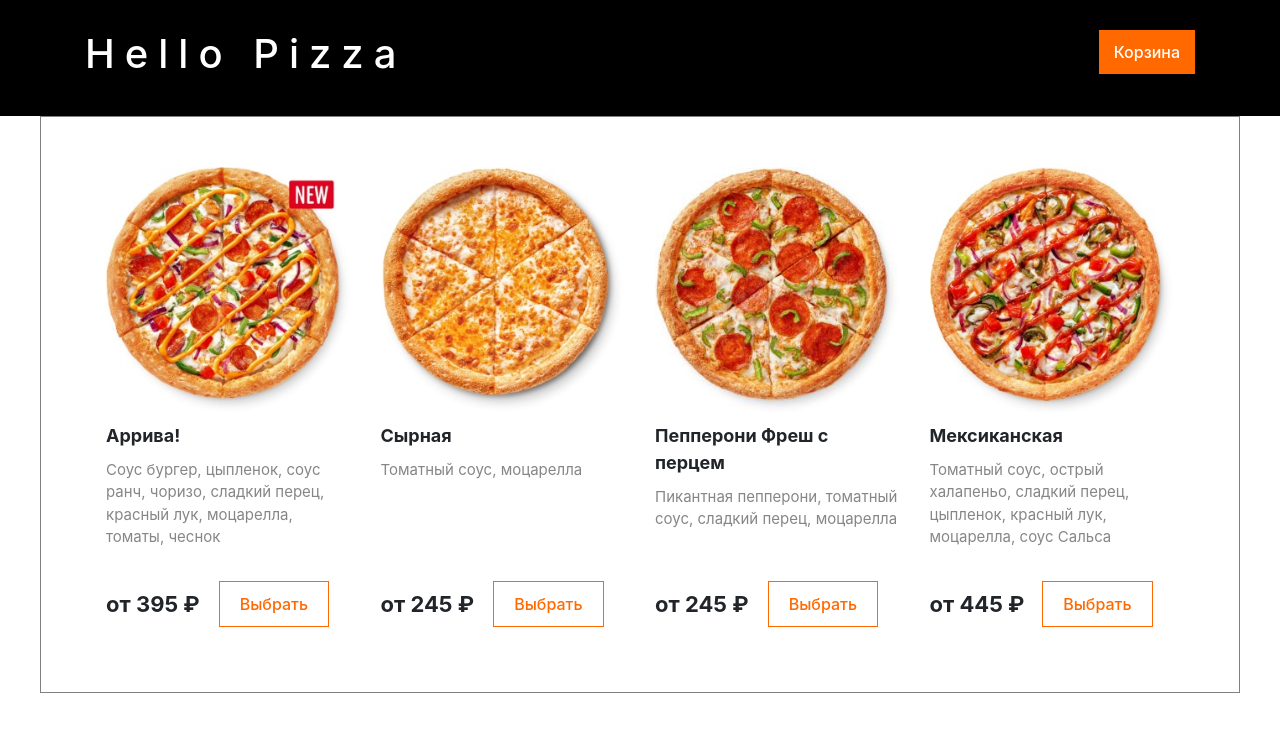
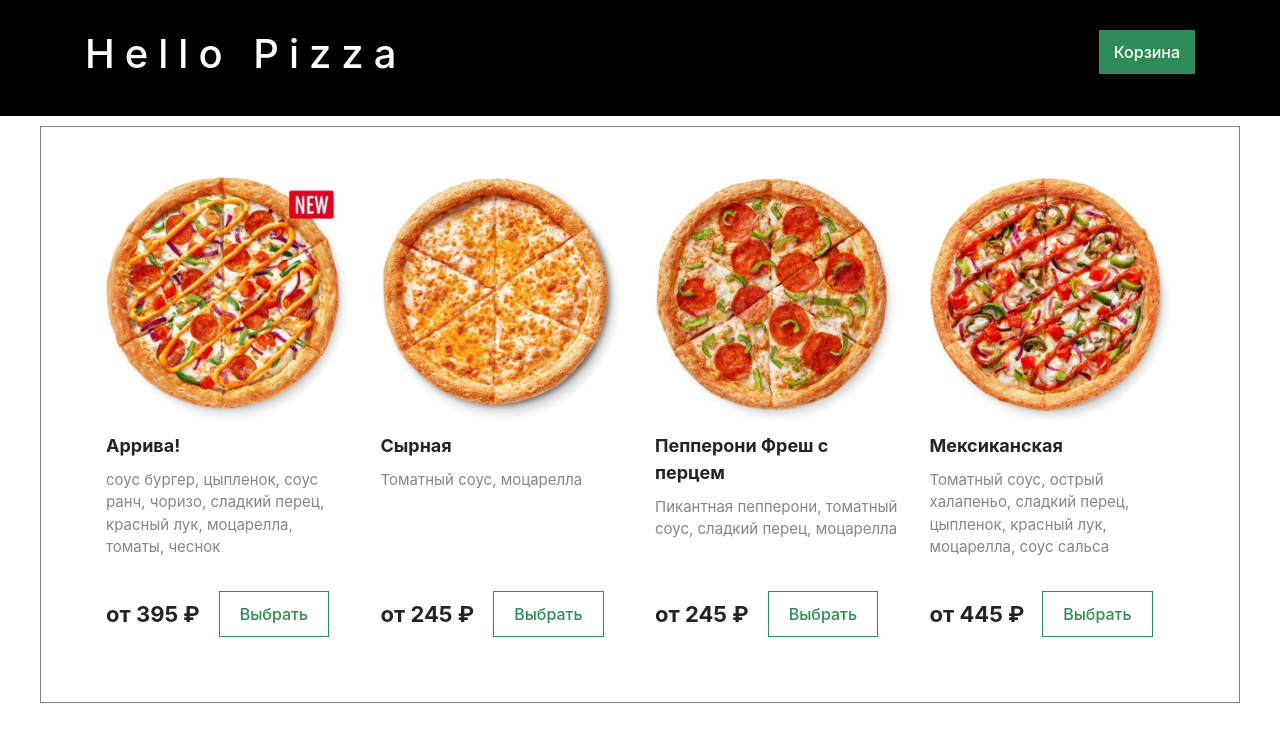
Before and after one commit to emoface1337/react-pizza, a React (Create React App) app: page / in a window 1280 px wide. Shown: the top 742 px of the page. Built offline with nearby package versions, Linux system fonts and the light colour scheme.

Commit message:
layout changes, toppings + ingredients improvements

```diff
--- a/src/components/Cart/Cart.sass
+++ b/src/components/Cart/Cart.sass
@@ -18,7 +18,6 @@
     & img
       width: 100%
       height: 100%
-
 
   &__product
     width: 60%
--- a/src/components/Header/Header.sass
+++ b/src/components/Header/Header.sass
@@ -17,7 +17,7 @@
     &__button
       color: #fff
       padding: 10px 15px
-      background-color: #ff6900
+      background-color: seagreen
 
       &:hover
-        background-color: darken(#ff6900, 5%)
+        background-color: darken(seagreen, 5%)
--- a/src/components/Menu/Menu.sass
+++ b/src/components/Menu/Menu.sass
@@ -1,5 +1,5 @@
 .menu
-  margin: 0 auto
+  margin: 10px auto
   width: 1200px
   padding: 50px 50px
   border: 1px solid gray
--- a/src/components/Menu/Product/Product.sass
+++ b/src/components/Menu/Product/Product.sass
@@ -36,14 +36,14 @@
     &-popup
 
       & button
-        color: #ff6900
+        color: seagreen
         padding: 10px 20px
         font-weight: 500
         background-color: white
-        border: 1px solid #ff6900
+        border: 1px solid seagreen
 
         &:hover
-          background-color: #ff6900
+          background-color: seagreen
           color: white
 
         &:focus
--- a/src/components/Popup/Ingredients/Ingredient.js
+++ b/src/components/Popup/Ingredients/Ingredient.js
@@ -1,19 +1,23 @@
 import React, {useState} from "react";
 import './Ingredient.sass'
 
-const Ingredient = ({ingredient, removeIngredient}) => {
+const Ingredient = ({ingredient, isLast, topping, removeIngredient}) => {
 
     const [isRemoved, setIsRemoved] = useState(false)
 
     return (
         <>
             {
+                ingredient ?
                     ingredient.isRemovable ?
-                    <button className={isRemoved ? "ingredients__item removed" : "ingredients__item"} onClick={() => {
+                        <button className={isRemoved ? "ingredients__item removed" : "ingredients__item"}
+                                onClick={() => {
                                     removeIngredient(ingredient)
                                     setIsRemoved(!isRemoved)
                                 }}>
+
                             {ingredient.name}
+
                             {
                                 isRemoved ?
                                     <i className="svg-icon">
@@ -36,9 +40,17 @@ const Ingredient = ({ingredient, removeIngredient}) => {
                                                   strokeLinejoin="round"/>
                                         </svg>
                                     </i>
-                        }, </button>
+                            }{isLast ? '' : ', '} </button>
                         :
-                    `${ingredient.name}, `
+                        ingredient.name + `${isLast ? '' : ', '}`
+                    :
+                    null
+            }
+            {
+                topping ?
+                    <span style={{fontWeight: 'bold'}}> + {topping.name}</span>
+                    :
+                    null
             }
         </>
     )
--- a/src/components/Popup/Ingredients/Ingredients.js
+++ b/src/components/Popup/Ingredients/Ingredients.js
@@ -1,7 +1,7 @@
 import React from "react";
 import Ingredient from "./Ingredient";
 
-const Ingredients = ({ingredients, removeIngredient, addedToppings}) => {
+const Ingredients = ({ingredients, addedToppings, removeIngredient}) => {
 
     return (
         <div className="pizza__ingredients">
@@ -11,8 +11,9 @@ const Ingredients = ({ingredients, removeIngredient, addedToppings}) => {
                         <Ingredient
                             key={index}
                             ingredient={ingredient}
+                            isLast={ingredients.length-1 === index}
+                            addedToppings={addedToppings}
                             removeIngredient={removeIngredient}
-                            addedToppings={addedToppings}
                         />
                     )
                 })
@@ -23,13 +24,15 @@ const Ingredients = ({ingredients, removeIngredient, addedToppings}) => {
                         return (
                             <Ingredient
                                 key={index}
-                                ingredient={topping}
+                                ingredient={undefined}
+                                topping={topping}
                             />
                         )
                     })
                     :
                     null
             }
+
         </div>
     )
 }
--- a/src/components/Popup/Popup.js
+++ b/src/components/Popup/Popup.js
@@ -27,7 +27,6 @@ const Popup = ({pizza, popupClose}) => {
         }
     }
 
-
     return (
         <div className="modal-popup">
             <div className="popup">
@@ -48,8 +47,8 @@ const Popup = ({pizza, popupClose}) => {
                                 </div>
                                 <Ingredients
                                     ingredients={pizza.ingredients}
+                                    addedToppings={addedToppings}
                                     removeIngredient={removeIngredient}
-                                    addedToppings={addedToppings}
                                 />
                                 {/*<div className="pizza__size">*/}
                                 {/*    <input type="radio" id="small"/><label htmlFor="small">Маленькая</label>*/}
--- a/src/components/Popup/Popup.sass
+++ b/src/components/Popup/Popup.sass
@@ -15,7 +15,6 @@
   margin: 10% auto
   background-color: white
   width: 900px
-  border-radius: 25px
   opacity: 1
   position: relative
 
@@ -39,9 +38,6 @@
   &-configurator
     padding: 30px 30px
     background-color: rgb(252, 252, 252)
-    border-top-right-radius: 20px
-    border-bottom-right-radius: 20px
-
 
   &__title
     font-size: 26px
@@ -76,7 +72,7 @@
       text-align: center
 
   &__add-cart
-    background-color: #ff6900
+    background-color: seagreen
     color: white
     font-size: 16px
     font-weight: 500
@@ -87,4 +83,4 @@
     width: 100%
 
     &:hover
-      background-color: darken(#ff6900, 5%)
+      background-color: darken(seagreen, 5%)
--- a/src/components/Popup/Toppings/Topping.sass
+++ b/src/components/Popup/Toppings/Topping.sass
@@ -2,7 +2,6 @@
   cursor: pointer
   position: relative
   background: rgb(255, 255, 255) none repeat scroll 0 0
-  border-radius: 16px
   box-shadow: rgba(6, 5, 50, 0.1) 0 10px 20px
   text-align: left
   transition: box-shadow 0.05s ease-out 0s
--- a/src/db.json
+++ b/src/db.json
@@ -3,7 +3,7 @@
     {
       "id": 1,
       "name": "Аррива!",
-      "description": "Соус бургер, цыпленок, соус ранч, чоризо, сладкий перец, красный лук, моцарелла, томаты, чеснок",
+      "description": "соус бургер, цыпленок, соус ранч, чоризо, сладкий перец, красный лук, моцарелла, томаты, чеснок",
       "price": "от 395 ₽",
       "imageMain": "/images/pizza/arriva/arriva-menu.jpg",
       "sizes": [
@@ -14,7 +14,7 @@
       "toppings": [
         {
           "image": "images/toppings/mushrooms.png",
-          "name": "Грибы",
+          "name": "грибы",
           "prices": [
             {
               "price": 29,
@@ -32,7 +32,7 @@
         },
         {
           "image": "images/toppings/mozarella.png",
-          "name": "Сыр моцарелла",
+          "name": "сыр моцарелла",
           "prices": [
             {
               "price": 49,
@@ -50,7 +50,7 @@
         },
         {
           "image": "images/toppings/japaleno.png",
-          "name": "Острый халапеньо",
+          "name": "острый халапеньо",
           "prices": [
             {
               "price": 29,
@@ -82,7 +82,7 @@
       "toppings": [
         {
           "image": "images/toppings/bacon.png",
-          "name": "Бекон",
+          "name": "бекон",
           "prices": [
             {
               "price": 49,
@@ -100,7 +100,7 @@
         },
         {
           "image": "images/toppings/chick.png",
-          "name": "Цыплёнок",
+          "name": "цыплёнок",
           "prices": [
             {
               "price": 49,
@@ -118,7 +118,7 @@
         },
         {
           "image": "images/toppings/japaleno.png",
-          "name": "Кубики брызны",
+          "name": "кубики брызны",
           "prices": [
             {
               "price": 49,
@@ -150,7 +150,7 @@
       "toppings": [
         {
           "image": "images/toppings/japaleno.png",
-          "name": "Острый халапеньо",
+          "name": "острый халапеньо",
           "prices": [
             {
               "price": 29,
@@ -168,7 +168,7 @@
         },
         {
           "image": "images/toppings/bacon.png",
-          "name": "Бекон",
+          "name": "бекон",
           "prices": [
             {
               "price": 49,
@@ -186,7 +186,7 @@
         },
         {
           "image": "images/toppings/cheddar-parmezan.png",
-          "name": " Чеддер и пармезан",
+          "name": " чеддер и пармезан",
           "prices": [
             {
               "price": 49,
@@ -207,7 +207,7 @@
     {
       "id": 4,
       "name": "Мексиканская",
-      "description": "Томатный соус, острый халапеньо, сладкий перец, цыпленок, красный лук, моцарелла, соус Сальса",
+      "description": "Томатный соус, острый халапеньо, сладкий перец, цыпленок, красный лук, моцарелла, соус сальса",
       "price": "от 445 ₽",
       "imageMain": "/images/pizza/mexican/mexican-menu.jpg",
       "sizes": [
@@ -218,7 +218,7 @@
       "toppings": [
         {
           "image": "images/toppings/mozarella.png",
-          "name": "Сыр моцарелла",
+          "name": "сыр моцарелла",
           "prices": [
             {
               "price": 49,
@@ -236,7 +236,7 @@
         },
         {
           "image": "images/toppings/japaleno.png",
-          "name": "Острый халапеньо",
+          "name": "острый халапеньо",
           "prices": [
             {
               "price": 29,
@@ -254,7 +254,7 @@
         },
         {
           "image": "images/toppings/chorizo.png",
-          "name": "Острая чоризо",
+          "name": "острая чоризо",
           "prices": [
             {
               "price": 49,
```
Lines whose indentation alone changed are shown as unchanged.
